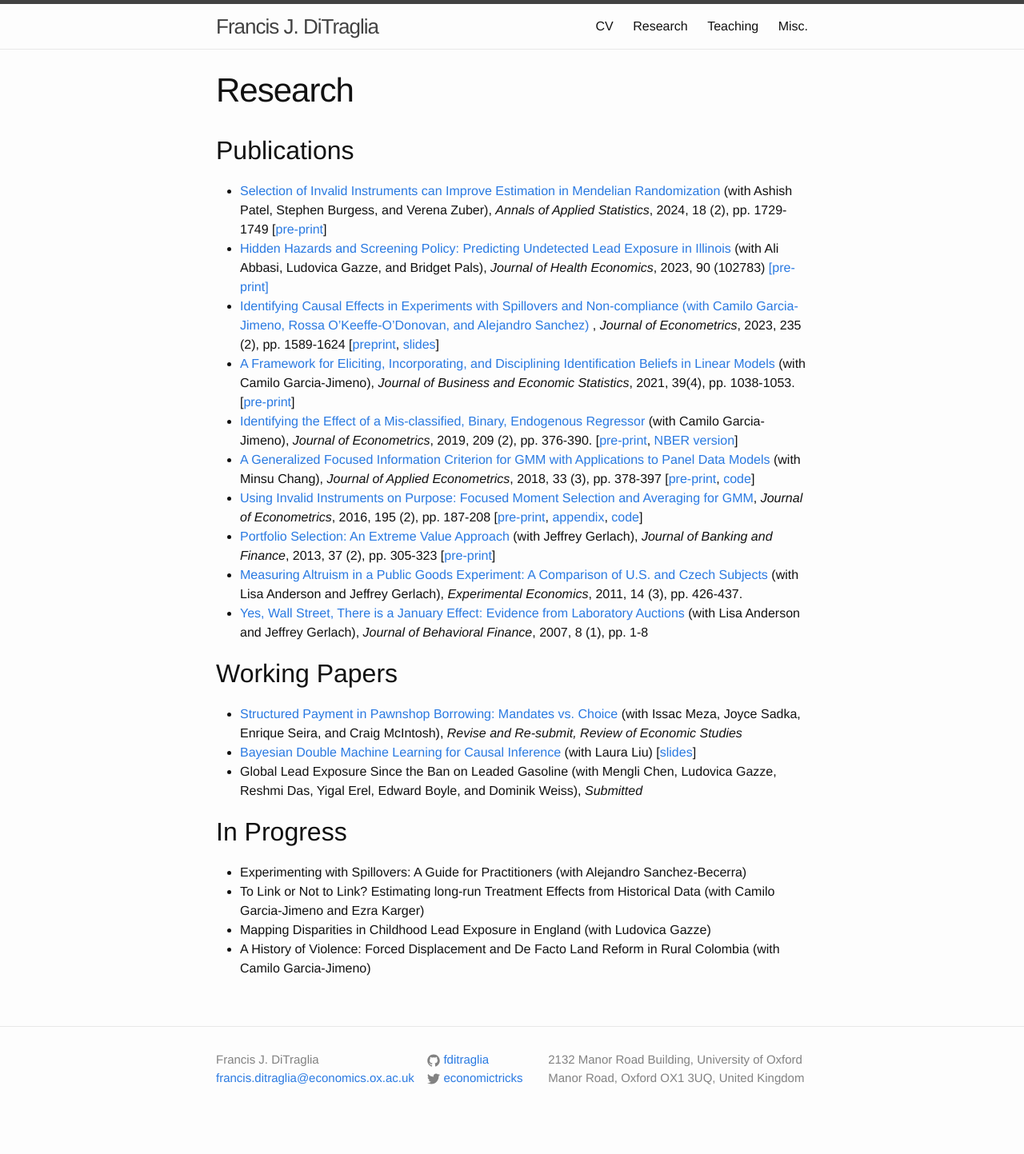
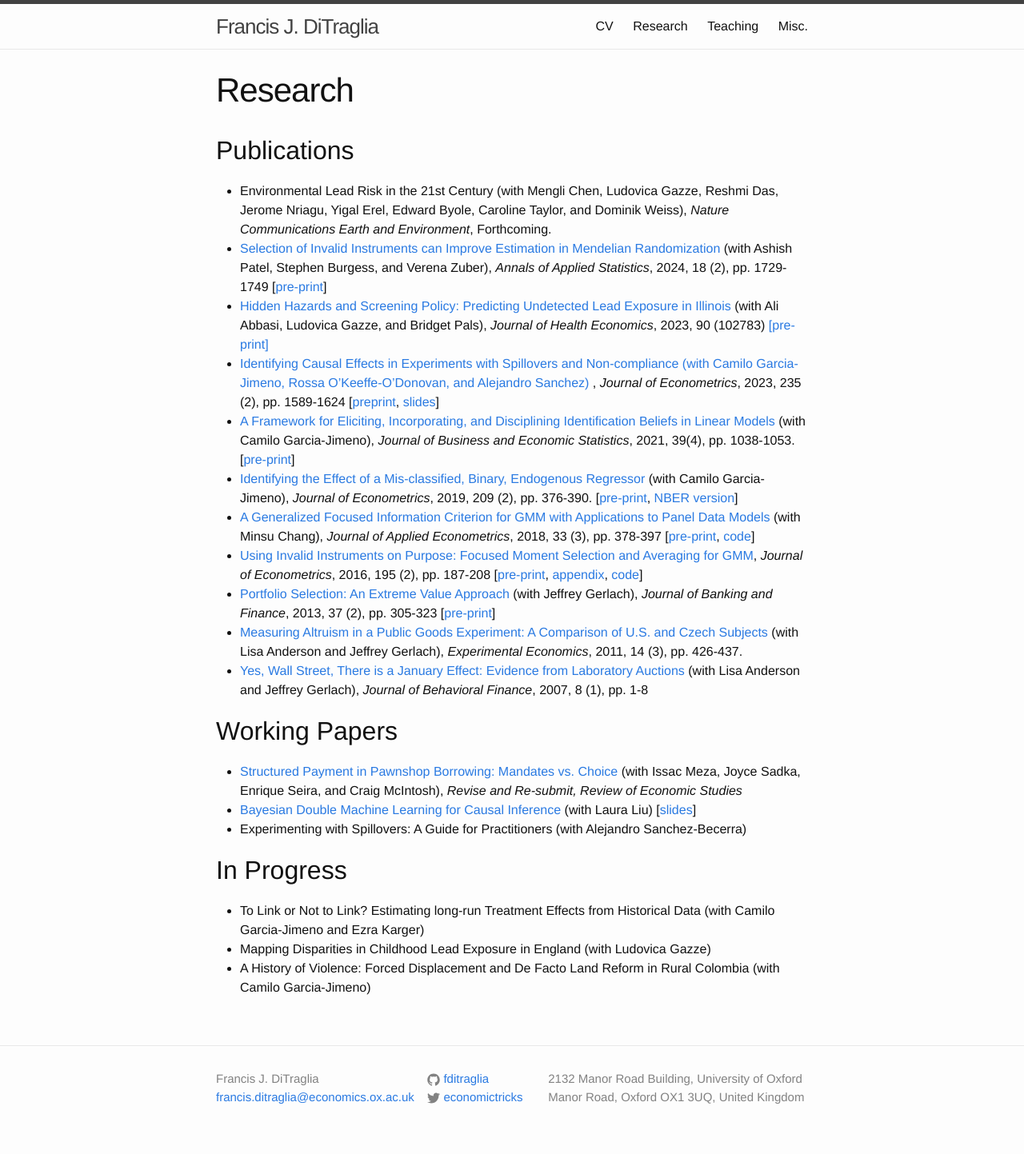
Before and after one commit to fditraglia/fditraglia.github.io, a Jekyll site: the page built from research.md, in a window 1280 px wide. Shown: the whole page at 80% size. Built offline with Jekyll 4.4.1, drawn with Linux system fonts in a browser that asks for light colours; before the commit the page ends 1419 px from its top, so only the background shows below that.

Commit message:
add pub and wp

```diff
--- a/research.md
+++ b/research.md
@@ -8,6 +8,7 @@ permalink: /research/
 
 ## Publications
 
+- Environmental Lead Risk in the 21st Century (with Mengli Chen, Ludovica Gazze, Reshmi Das, Jerome Nriagu, Yigal Erel, Edward Byole, Caroline Taylor, and Dominik Weiss), *Nature Communications Earth and Environment*, Forthcoming.
 - [Selection of Invalid Instruments can Improve Estimation in Mendelian Randomization](https://doi.org/10.1214/23-AOAS1856) (with Ashish Patel, Stephen Burgess, and Verena Zuber), *Annals of Applied Statistics*, 2024, 18 (2), pp. 1729-1749 [[pre-print](https://arxiv.org/abs/2107.01513)]
 - [Hidden Hazards and Screening Policy: Predicting Undetected Lead Exposure in Illinois](https://doi.org/10.1016/j.jhealeco.2023.102783) (with Ali Abbasi, Ludovica Gazze, and Bridget Pals), *Journal of Health Economics*, 2023, 90 (102783) [[pre-print]](https://ditraglia.com/pdf/lead-JHE.pdf)
 - [Identifying Causal Effects in Experiments with Spillovers and Non-compliance (with Camilo Garcia-Jimeno, Rossa O'Keeffe-O'Donovan, and Alejandro Sanchez)](https://doi.org/10.1016/j.jeconom.2023.01.008) , *Journal of Econometrics*, 2023, 235 (2), pp. 1589-1624 [[preprint](https://ditraglia.com/pdf/spillovers-paper.pdf), [slides](https://ditraglia.com/pdf/spillovers-slides.pdf)]
@@ -22,10 +23,9 @@ permalink: /research/
 ## Working Papers
 - [Structured Payment in Pawnshop Borrowing: Mandates vs. Choice](https://ditraglia.com/pdf/pawn-paper.pdf) (with Issac Meza, Joyce Sadka, Enrique Seira, and Craig McIntosh), *Revise and Re-submit, Review of Economic Studies*
 - [Bayesian Double Machine Learning for Causal Inference](https://laurayuliu.com/research/BDML_DL/BDML.pdf) (with Laura Liu) [[slides](../pdf/BDML-2025-02-26.pdf)]
-- Global Lead Exposure Since the Ban on Leaded Gasoline (with Mengli Chen, Ludovica Gazze, Reshmi Das, Yigal Erel, Edward Boyle, and Dominik Weiss), *Submitted*
+- Experimenting with Spillovers: A Guide for Practitioners (with Alejandro Sanchez-Becerra)
 
 ## In Progress
-- Experimenting with Spillovers: A Guide for Practitioners (with Alejandro Sanchez-Becerra)
 - To Link or Not to Link? Estimating long-run Treatment Effects from Historical Data (with Camilo Garcia-Jimeno and Ezra Karger)
 - Mapping Disparities in Childhood Lead Exposure in England (with Ludovica Gazze)
 - A History of Violence: Forced Displacement and De Facto Land Reform in Rural Colombia (with Camilo Garcia-Jimeno)
```
Also changed, not shown: 1 other file.
